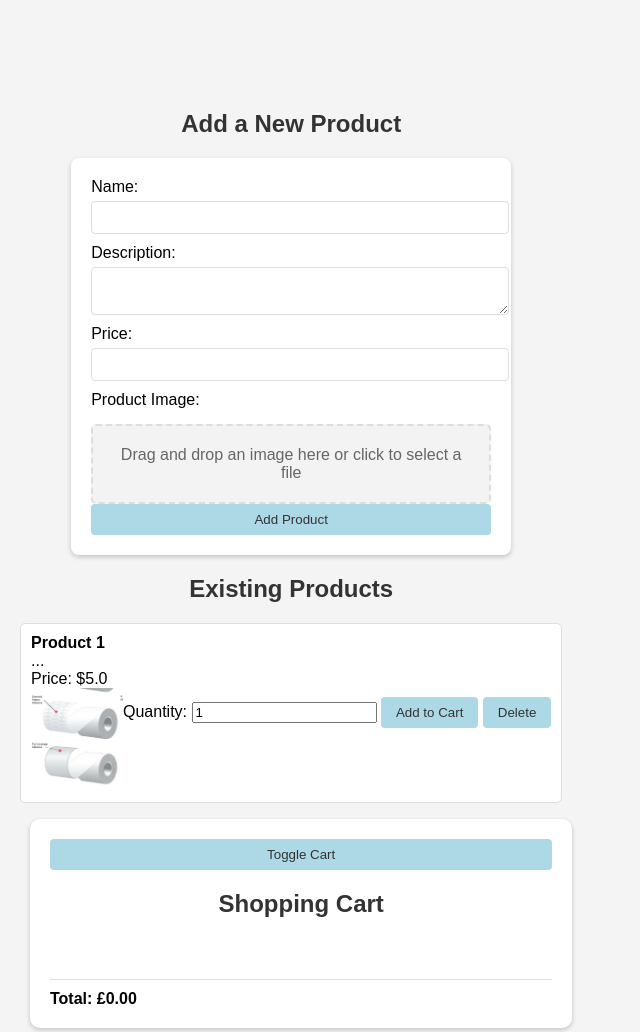
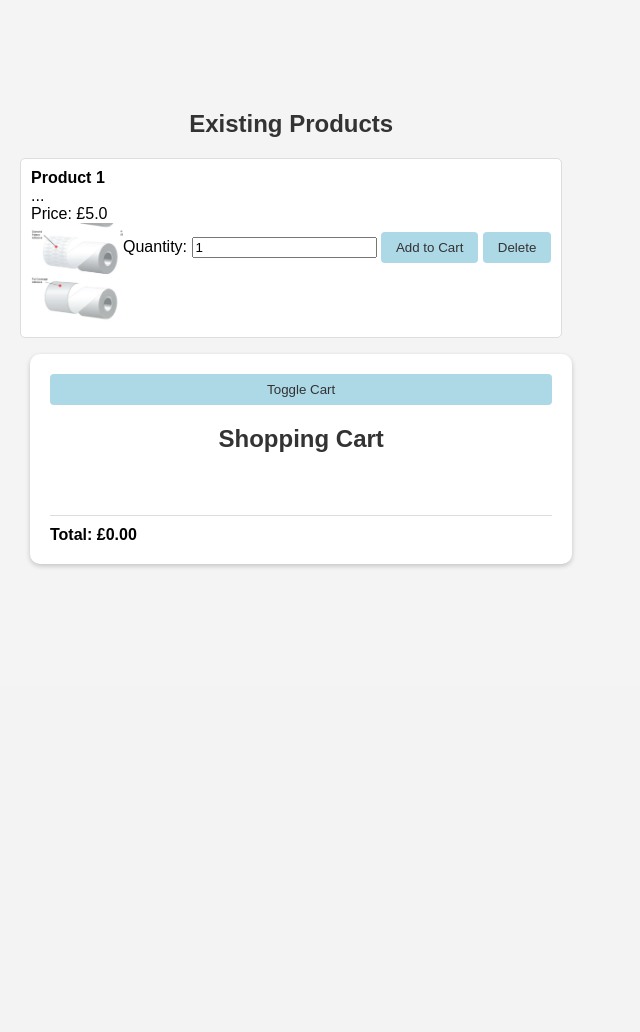
Before and after one commit to anibalhsm/StickyLink, a Flask app: page /products in a window 1280 px wide. Shown: the part 114-1146 px from the top of the page, without its empty margins (0-640 px from the left). After the commit the page ends 682 px from the top, so only its background shows below. Run offline with Flask 2, Linux system fonts and the light colour scheme; a user stored in the database is signed in; data comes from the database, SQL or seed files in the repository; both versions use the stored data as it was after the commit.

Commit message:
modified:   instance/db.sqlite 	modified:   static/css/main.css 	modified:   static/js/app.js 	new file:   static/uploads/Screenshot_2024-03-11_011724.png 	modified:   templates/products.html

```diff
--- a/static/css/main.css
+++ b/static/css/main.css
@@ -182,6 +182,9 @@ form.hidden {
     display: none;
 }
 
+.hidden {
+    display: none;
+}
 form input[type="submit"]:hover {
     background-color: var(--button-hover-bg-color); /* Slightly darker blue on hover */
 }
--- a/static/js/app.js
+++ b/static/js/app.js
@@ -49,7 +49,6 @@ $(document).ready(function() {
         addToCart(name, price, productId, quantity);
     });
 
-    // Function to display the uploaded image
     function displayImage(file) {
         var reader = new FileReader();
         reader.onload = function(e) {
@@ -117,3 +116,7 @@ function deleteProduct(productId) {
         }
     });
 }
+
+$('#addProductBtn').on('click', function() {
+    $('#addProductForm').toggleClass('hidden');
+});
--- a/templates/products.html
+++ b/templates/products.html
@@ -75,7 +75,7 @@
                     <div class="product-info">
                         <strong>{{ product.name }}</strong><br>
                         {{ product.description }}<br>
-                        Price: ${{ product.price }}<br>
+                        Price: £{{ product.price }}<br>
                         <img src="{{ product.image_url }}" alt="{{ product.name }} Image">
                     </div>
                     <div class="product-actions">
```
Also changed, not shown: instance/db.sqlite, static/uploads/Screenshot_2024-03-11_011724.png (added).
